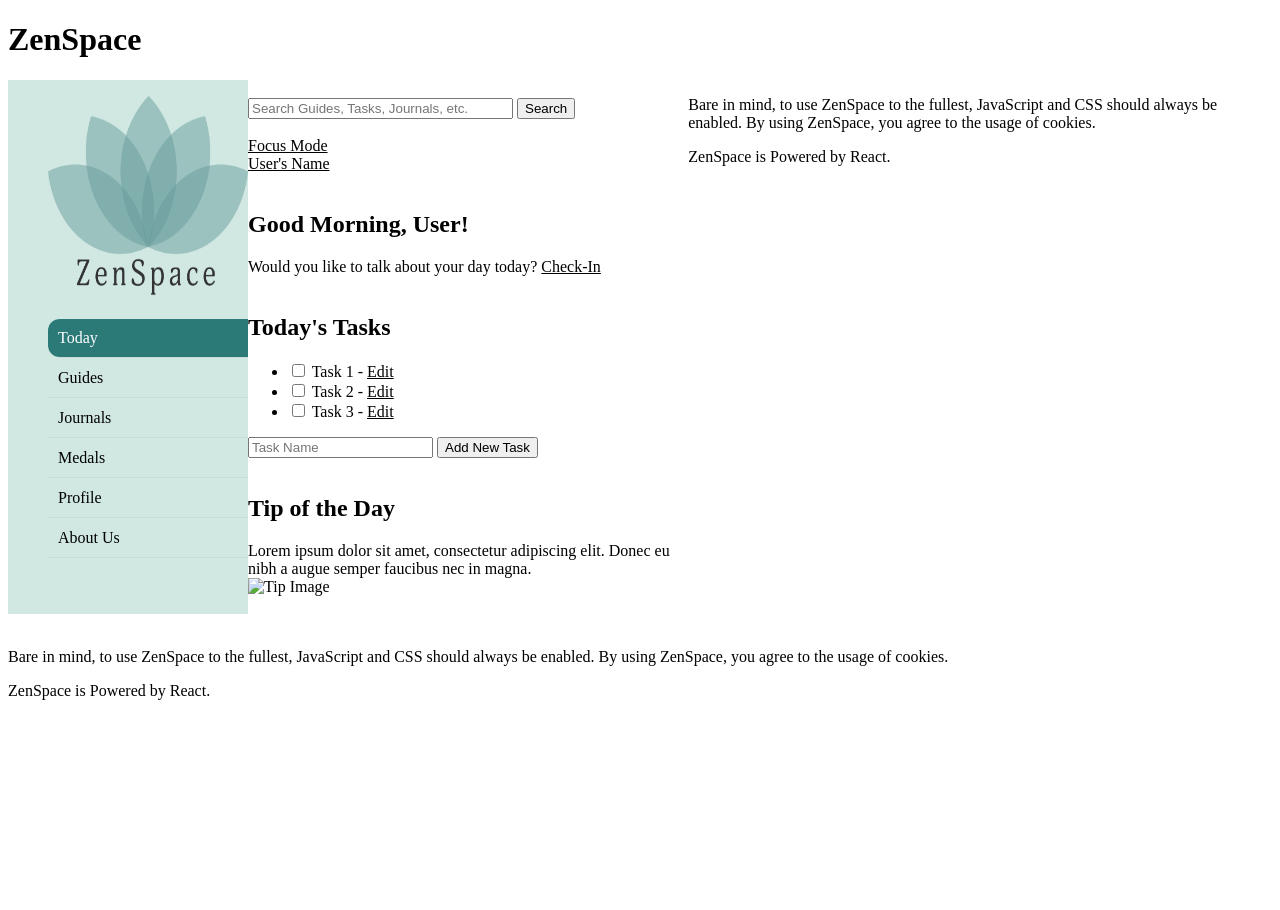
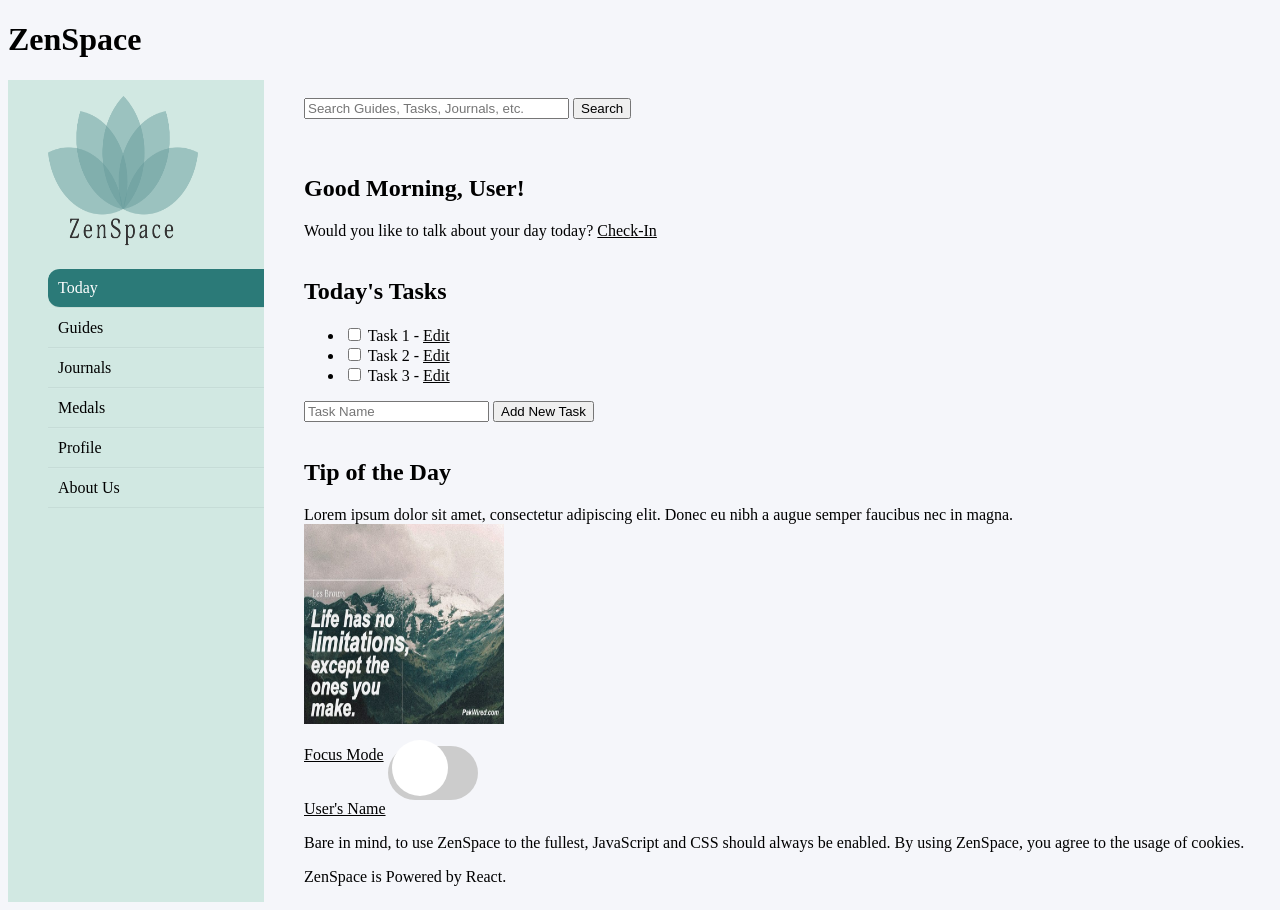
Before and after one commit to Inkshriek/ZenSpace, a PHP site: page / in a window 1280 px wide. Before the commit the page ends 700 px from the top, so only its background shows below. Run offline with PHP 8.4, Linux system fonts and the light colour scheme; the visitor is signed in with stand-in values (Sample User, id 1).

Commit message:
Fixed nav

```diff
--- a/about.php
+++ b/about.php
@@ -17,7 +17,8 @@
         <div id="header">
             <!--This should be shown at the top for mobile and at the side for desktop-->
             <h1>ZenSpace</h1>
-            <div class="wrapper">
+</div>
+            <div id="grid">
             <div class="sidebar">
             <ul id="nav">
                 <img src = "img/Logo.png" style="width:200px;height:200px;" alt = "logo of zenspace"></img>
--- a/css/main.css
+++ b/css/main.css
@@ -1,5 +1,6 @@
-li {
-
+body {
+    background: #F5F6FA 0% 0% no-repeat padding-box;
+opacity: 1;
 }
 
 a {
@@ -27,28 +28,106 @@ opacity: 1;
     text-decoration: none;
 }
 
-.wrapper{
-    display: flex;
+#grid {
+  display: grid;
+  grid-column-start: 1;
+  grid-template-columns: 20vw auto;
+  grid-gap: 40px;
+}
+
+#main {
+  grid-column-start: 2;
+}
+
+.sidebar {
+  display:inline;
+  background: #D1E8E2
+}
+
+#userp {
+  display:grid;
+  grid-column-start: 3;
+}
+
+.sidebar ul li{
+  padding: 10px;
+  border-bottom: 1px solid #bdb8d7;
+  border-bottom: 1px solid rgba(0,0,0,0.05);
+  border-top: 1px solid rgba(255,255,255,0.05);
+}
+
+#main {
+  grid-template-columns: 12em fr;
+}
+#focusmode {
+  display:inline;
+}
+
+#main #label {
+  color: lightgrey;
+  width: 300px;
+  border: 15px solid green;
+  padding: 50px;
+  margin: 20px;
+}
+
+
+  .switch {
     position: relative;
+    display: inline-block;
+    width: 90px;
+    height: 54px;
   }
 
-  .wrapper .sidebar{
-    background: #D1E8E2;
-
+  .switch input {
+    opacity: 0;
+    width: 0;
+    height: 0;
   }
 
-  .wrapper .sidebar ul li{
-    padding: 10px;
-    border-bottom: 1px solid #bdb8d7;
-    border-bottom: 1px solid rgba(0,0,0,0.05);
-    border-top: 1px solid rgba(255,255,255,0.05);
+  .slider {
+    position: absolute;
+    cursor: pointer;
+    top: 0;
+    left: 0;
+    right: 0;
+    bottom: 0;
+    background-color: #ccc;
+    -webkit-transition: .4s;
+    transition: .4s;
   }
 
-  .wrapper .sidebar ul li a{
-    display: block;
-  }
 
-  .wrapper #main{
-    width: 100%;
-    margin-left: 50px;
-  }
+.slider:before {
+  position: absolute;
+  content: "";
+  height: 56px;
+  width: 56px;
+  left: 4px;
+  bottom: 4px;
+  background-color: white;
+  -webkit-transition: .4s;
+  transition: .4s;
+}
+
+input:checked + .slider {
+  background-color: #2196F3;
+}
+
+input:focus + .slider {
+  box-shadow: 0 0 1px #2196F3;
+}
+
+input:checked + .slider:before {
+  -webkit-transform: translateX(26px);
+  -ms-transform: translateX(26px);
+  transform: translateX(26px);
+}
+
+.slider.round {
+  border-radius: 34px;
+}
+
+.slider.round:before {
+  border-radius: 50%;
+}
--- a/index.php
+++ b/index.php
@@ -1,6 +1,6 @@
-<?php
+<!-- php
     include("extern/database.php");
-?>
+? -->
 
 <!DOCTYPE html>
 <html lang="en">
@@ -13,9 +13,9 @@
         <link rel="stylesheet" type="text/css" href="css/main.css">
     </head>
 
-    <?php
+    <!-- php
 		if (isset($_SESSION["loggedin"]) && $_SESSION["loggedin"]) {
-	?>
+	? -->
 
     <!--This displays when you're logged in. Essentially the important stuff.-->
     <body>
@@ -23,10 +23,11 @@
         <div id="header">
             <!--This should be shown at the top for mobile and at the side for desktop-->
             <h1>ZenSpace</h1>
-            <div class="wrapper">
+        </div>
+        <div id = "grid">
             <div class="sidebar">
             <ul id="nav">
-              <img src = "img/Logo.png" style="width:200px;height:200px;" alt = "logo of zenspace"></img>
+              <img src = "img/Logo.png" style="width:150px;height:150px;" alt = "logo of zenspace"></img>
               <br><br>
                 <li id = "Selected">Today</li>
                 <li><a href="guides.php">Guides</a></li>
@@ -36,25 +37,16 @@
                 <li><a href="about.php">About Us</a></li>
             </ul>
         </div>
-
-        <div id="root">
+        <div id="main">
             <br>
             <!--Each feature is displayed in panels, with two columns for desktop and one column for mobile-->
             <form class="panelwide" id="search" action="/search.php">
-                <input type="text" id="searchtext" name="searchtext" size="30" placeholder="Search Guides, Tasks, Journals, etc." required>
+                <input type="text" id="searchtext" name="Searchtext" size="30" placeholder="Search Guides, Tasks, Journals, etc." required>
                 <input type="submit" value="Search">
             </form>
             <br>
-            <div class="panel" id="controls">
-                <div id="focusmode">
-                    <a href="javascript:alert('This'll bring up controls and enable some functions for focusing.');">Focus Mode</a>
-                </div>
-                <div id="user">
-                    <a href="javascript:alert('This'll bring up quick actions related to user preferences.');">User's Name</a>
-                </div>
-            </div>
             <br>
-            <div class="panel" id="greeting">
+            <div id="greeting">
                 <h2>Good Morning, User!</h2>
                 <div id="checkin">
                     Would you like to talk about your day today?
@@ -62,61 +54,69 @@
                 </div>
             </div>
             <br>
-            <div class="panel" id="tasks">
+            <div id="grid2">
                 <h2>Today's Tasks</h2>
-                <div id="taskslist">
                     <ul>
+                    <div id="taskslist">
                         <li><input type="checkbox" id="task1"><label for="task1"> Task 1</label> - <a href="javascript:alert('This'll edit the task, of course.');">Edit</a></li>
+                        </div>
+                        <div id="taskslist2">
                         <li><input type="checkbox" id="task2"><label for="task2"> Task 2</label> - <a href="javascript:alert('This'll edit the task, of course.');">Edit</a></li>
+                        </div>
+                        <div id="taskslist">
                         <li><input type="checkbox" id="task3"><label for="task3"> Task 3</label> - <a href="javascript:alert('This'll edit the task, of course.');">Edit</a></li>
+                        </div>
                     </ul>
-                </div>
                 <form id="tasksadd" action="/addtask.php">
                     <input type="text" id="searchtext" name="searchtext" placeholder="Task Name" required>
                     <input type="submit" value="Add New Task">
                 </form>
             </div>
             <br>
-            <div class="panel" id="dailyhelp">
+            <div id="dailyhelp">
                 <h2>Tip of the Day</h2>
                 <div id="dailyhelptip">
                     Lorem ipsum dolor sit amet, consectetur adipiscing elit. Donec eu nibh a augue semper faucibus nec in magna.
                 </div>
                 <div id="dailyhelpimage">
-                    <img src="" alt="Tip Image">
+                    <img src="img/quote1.jpg" height = "200px", width = "200px" alt=" Tip Image">
                 </div>
-            </div>
             <br>
         </div>
-
-        <div id="footer">
-            <p>Bare in mind, to use ZenSpace to the fullest, JavaScript and CSS should always be enabled. By using ZenSpace, you agree to the usage of cookies.</p>
-            <p>ZenSpace is Powered by React.</p>
+        <div id = "userp">
+        <div id= "focusmode">
+                    <a href="javascript:alert('This'll bring up controls and enable some functions for focusing.');">Focus Mode</a>
+                    <label class="switch">
+                    <input type="checkbox">
+                    <span class="slider round"></span>
+                    </label>
+                </div>
+        <div id="user">
+                    <a href="javascript:alert('This'll bring up quick actions related to user preferences.');">User's Name</a>
+                </div>
         </div>
-      </div>
-      <br />
-    </div>
-    </div>
     <div id="footer">
       <p>Bare in mind, to use ZenSpace to the fullest, JavaScript and CSS should always be enabled. By using ZenSpace, you agree to the usage of cookies.</p>
       <p>ZenSpace is Powered by React.</p>
     </div>
+        </div>
   </div>
-</div>
+
+
 
     </body>
 
-    <?php
+    <!-- php
         } else {
-    ?>
+    ? -->
 
     <!--This displays when you're not logged in.-->
-    <body>
+    <!-- <body>
 
-    </body>
+    </body> -->
 
-    <?php
+    <!-- php
         }
-    ?>
+    ? -->
 
 </html>
--- a/journals.php
+++ b/journals.php
@@ -33,7 +33,8 @@
         <div id="header">
             <!--This should be shown at the top for mobile and at the side for desktop-->
             <h1>ZenSpace</h1>
-            <div class="wrapper">
+        </div>
+            <div id = "grid">
             <div class="sidebar">
             <ul id="nav">
                 <img src = "img/Logo.png" style="width:200px;height:200px;" alt = "logo of zenspace"></img>
@@ -45,8 +46,7 @@
                 <li><a href="about.php">About Us</a></li>
             </ul>
         </div>
-        <div id="root">
-
+        <div id="main">
             <form id="checkinoverlay" action="extern/addjournal.php" method="post" style="display: none;">
                 <h2>Check-In</h2>
                 <input type="text" id="checkintitle" name="checkintitle" placeholder="Journal Title" required>
--- a/profile.php
+++ b/profile.php
@@ -21,7 +21,8 @@
         <div id="header">
             <!--This should be shown at the top for mobile and at the side for desktop-->
             <h1>ZenSpace</h1>
-            <div class="wrapper">
+    </div>
+            <div id ="grid">
             <div class="sidebar">
             <ul id="nav">
             <img src = "img/Logo.png" style="width:200px;height:200px;" alt = "logo of zenspace"></img>
@@ -34,7 +35,7 @@
                 <li><a href="about.php">About Us</a></li>
             </ul>
         </div>
-        <div id="root">
+        <div id="main">
             <br>
             <!--Profile shows basic account information from the server as well as some settings.-->
             <form class="panelwide" id="profile" action="/profilesave.php">
```
Also changed, not shown: css/guides.css (renamed from guides.css, +8 -2 lines), css/medals.css (added, +13 -0 lines), guides.php (+7 -4 lines), medals.php (+4 -5 lines).
